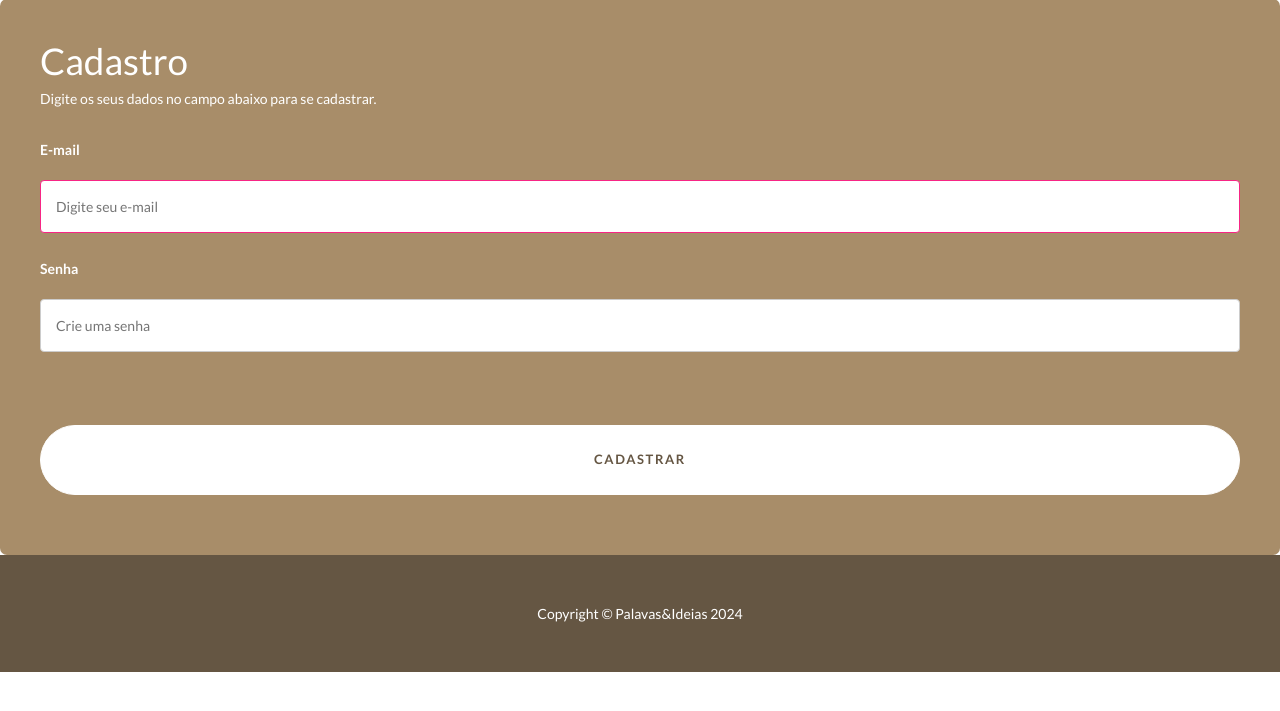
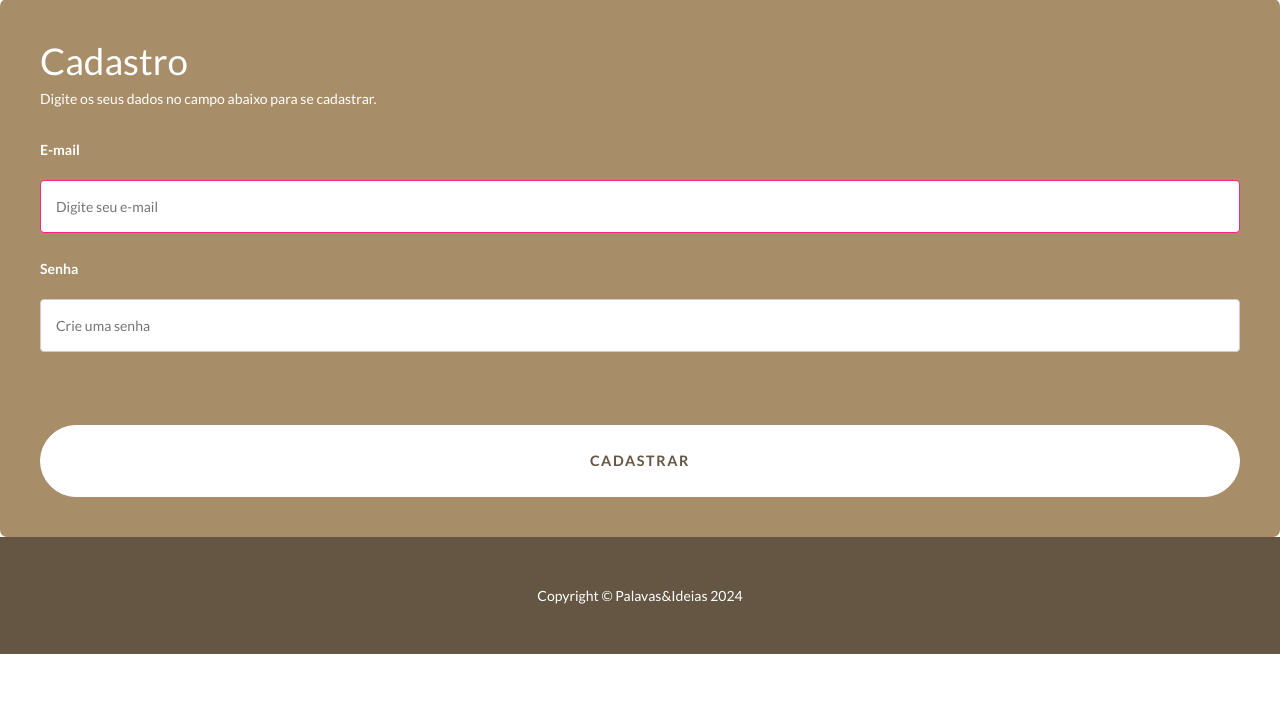
Before and after one commit to riverspaulo/Projeto_PSI, a Flask app: page /register in a window 1280 px wide. Shown: the part 73-784 px from the top of the page. Run offline with Flask 3, Linux system fonts and the light colour scheme; some libraries are stand-ins or nearby versions.

Commit message:
Update register.html

```diff
--- a/templates/pages/register.html
+++ b/templates/pages/register.html
@@ -5,14 +5,14 @@
 {% block conteudo %}
 
 <div class="page">
-    <form method="POST" class="formLogin" method="post">
+    <form method="POST" class="formLogin" method="post" action="{{url_for('register')}}">
         <h1>Cadastro</h1>
         <p>Digite os seus dados no campo abaixo para se cadastrar.</p>
         <label for="email">E-mail</label>
         <input type="email" name="email" placeholder="Digite seu e-mail" autofocus="true" />
         <label for="password">Senha</label>
         <input type="password" name="senha" placeholder="Crie uma senha" />
-        <a class="btn btn-primary btn-xl rounded-pill mt-5" href="{{url_for('login')}}">cadastrar</a>
+        <button class="btn btn-primary btn-xl rounded-pill mt-5">cadastrar</button>
     </form>
 </div>
 
```
